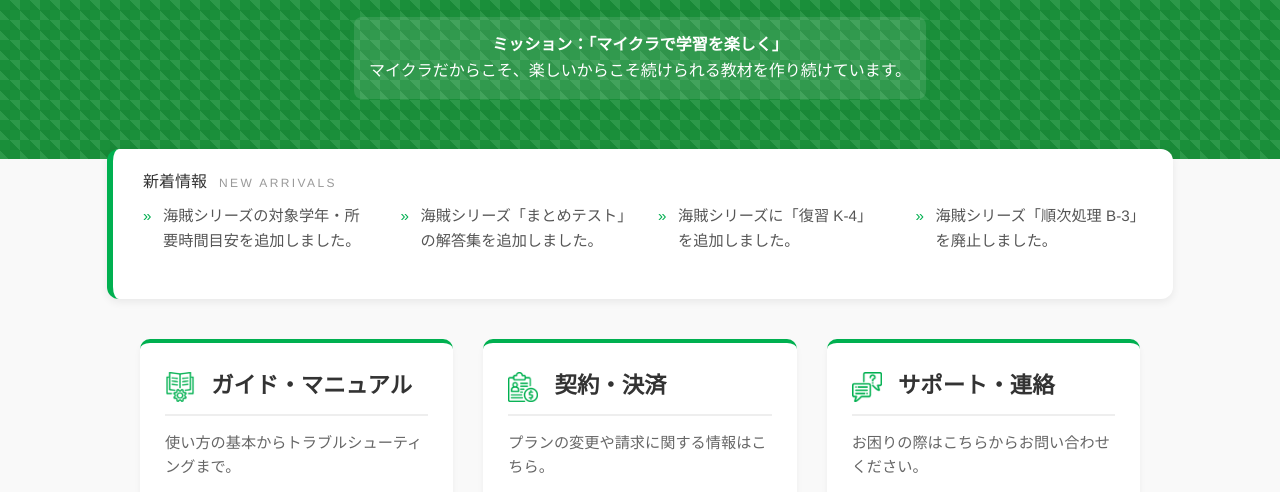
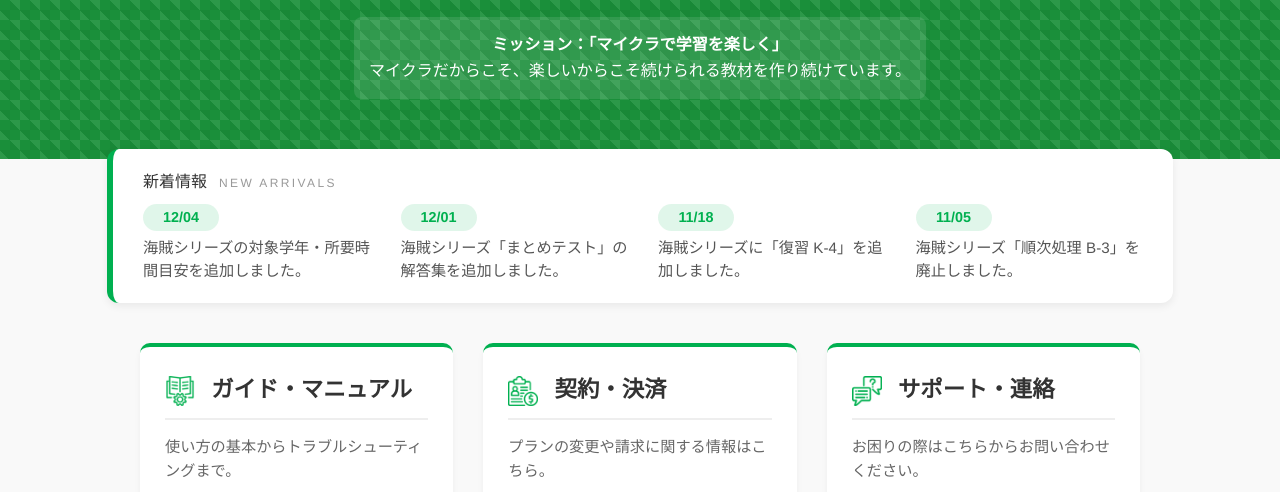
Before and after one commit to ShutoOtobuchi/craftplus_support_page, a plain HTML site: page index.html in a window 1280 px wide. Shown: the part 260-752 px from the top of the page. Drawn offline with Linux system fonts and the light colour scheme.

Commit message:
新着情報に日付追加

```diff
--- a/index.html
+++ b/index.html
@@ -164,11 +164,20 @@
         }
 
         .notice-date {
-            display: inline-block;
+            display: inline-flex;
+            align-items: center;
+            justify-content: center;
+            min-width: 56px;
+            padding: 2px 10px;
             font-weight: bold;
-            color: #666;
-            margin-right: 8px;
-            font-size: 0.85rem;
+            color: var(--primary-color);
+            background: rgba(0, 176, 80, 0.12);
+            border-radius: 999px;
+            font-size: 0.9rem;
+        }
+
+        .notice-text .notice-date {
+            align-self: flex-start;
         }
 
         .notice-board {
@@ -217,22 +226,23 @@
             padding: 0;
             margin: 0;
             display: grid;
-            grid-template-columns: repeat(auto-fit, minmax(200px, 1fr));
-            gap: 10px 30px;
+            grid-template-columns: repeat(auto-fit, minmax(220px, 1fr));
+            gap: 16px 30px;
         }
 
         .notice-board li {
             font-size: 0.95rem;
             color: #555;
-            position: relative;
-            padding-left: 20px;
         }
 
-        .notice-board li::before {
-            content: "»";
-            position: absolute;
-            left: 0;
-            color: var(--primary-color);
+        .notice-board .notice-text {
+            display: flex;
+            flex-direction: column;
+            gap: 6px;
+        }
+
+        .notice-board .notice-message {
+            line-height: 1.5;
         }
 
         /* フッター */
@@ -274,10 +284,30 @@
             </div>
         </div>
         <ul>
-            <li>海賊シリーズの対象学年・所要時間目安を追加しました。</li>
-            <li>海賊シリーズ「まとめテスト」の解答集を追加しました。</li>
-            <li>海賊シリーズに「復習 K-4」を追加しました。</li>
-            <li>海賊シリーズ「順次処理 B-3」を廃止しました。</li>
+            <li>
+                <div class="notice-text">
+                    <span class="notice-date">12/04</span>
+                    <span class="notice-message">海賊シリーズの対象学年・所要時間目安を追加しました。</span>
+                </div>
+            </li>
+            <li>
+                <div class="notice-text">
+                    <span class="notice-date">12/01</span>
+                    <span class="notice-message">海賊シリーズ「まとめテスト」の解答集を追加しました。</span>
+                </div>
+            </li>
+            <li>
+                <div class="notice-text">
+                    <span class="notice-date">11/18</span>
+                    <span class="notice-message">海賊シリーズに「復習 K-4」を追加しました。</span>
+                </div>
+            </li>
+            <li>
+                <div class="notice-text">
+                    <span class="notice-date">11/05</span>
+                    <span class="notice-message">海賊シリーズ「順次処理 B-3」を廃止しました。</span>
+                </div>
+            </li>
         </ul>
     </section>
 
```
